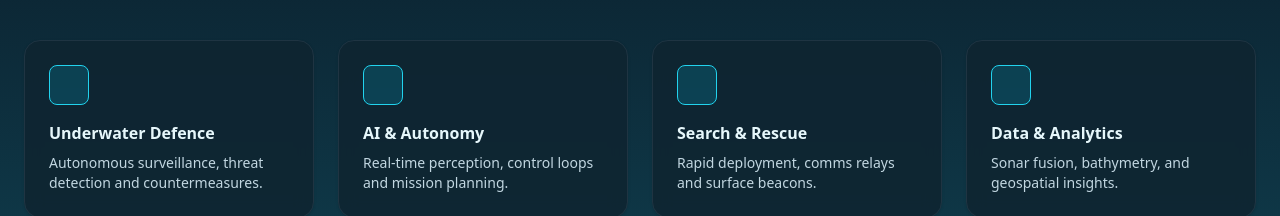
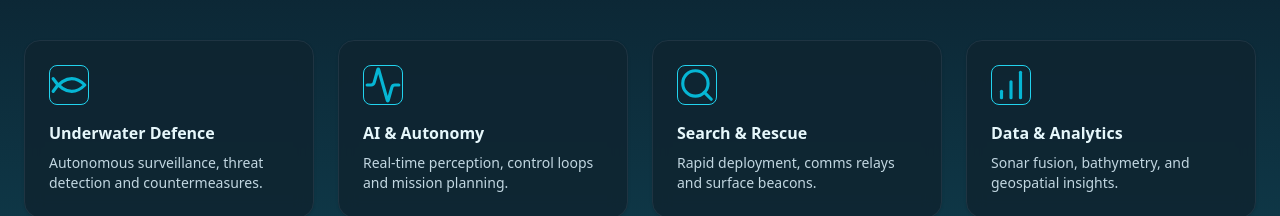
Before and after one commit to sanket5257/demo, a Next.js app: page / in a window 1280 px wide. Shown: the part 1021-1237 px from the top of the page. Built offline with nearby package versions, Linux system fonts and the light colour scheme.

Commit message:
Add lucide-react icons to Fields component and update dependencies

```diff
--- a/package.json
+++ b/package.json
@@ -10,6 +10,7 @@
   },
   "dependencies": {
     "framer-motion": "^11.18.2",
+    "lucide-react": "^0.540.0",
     "next": "14.2.5",
     "react": "18.2.0",
     "react-dom": "18.2.0"
--- a/src/components/Fields.jsx
+++ b/src/components/Fields.jsx
@@ -1,23 +1,28 @@
 "use client";
 import { motion } from "framer-motion";
+import { FishSymbol, Activity, Search, BarChart } from "lucide-react";
 
 export default function Fields() {
   const items = [
     {
       title: "Underwater Defence",
       desc: "Autonomous surveillance, threat detection and countermeasures.",
+      icon: <FishSymbol className="size-10 text-brand" />,
     },
     {
       title: "AI & Autonomy",
       desc: "Real-time perception, control loops and mission planning.",
+      icon: <Activity className="size-10 text-brand" />,
     },
     {
       title: "Search & Rescue",
       desc: "Rapid deployment, comms relays and surface beacons.",
+      icon: <Search className="size-10 text-brand" />,
     },
     {
       title: "Data & Analytics",
       desc: "Sonar fusion, bathymetry, and geospatial insights.",
+      icon: <BarChart className="size-10 text-brand" />,
     },
   ];
 
@@ -82,7 +87,9 @@ export default function Fields() {
               whileHover={{ y: -6, scale: 1.03 }}
               className="ocean-card p-6 transition-all cursor-pointer"
             >
-              <div className="size-10 rounded-lg bg-brand/20 border border-brandRing mb-4" />
+              <div className="size-10 rounded-lg border border-brandRing mb-4 flex items-center justify-center text-brand">
+                {it.icon}
+              </div>
               <h3 className="text-heading font-semibold">{it.title}</h3>
               <p className="mt-2 text-sm text-body">{it.desc}</p>
             </motion.div>
```
Also changed, not shown: 1 other file (tests, documents, lock files or other folders).
